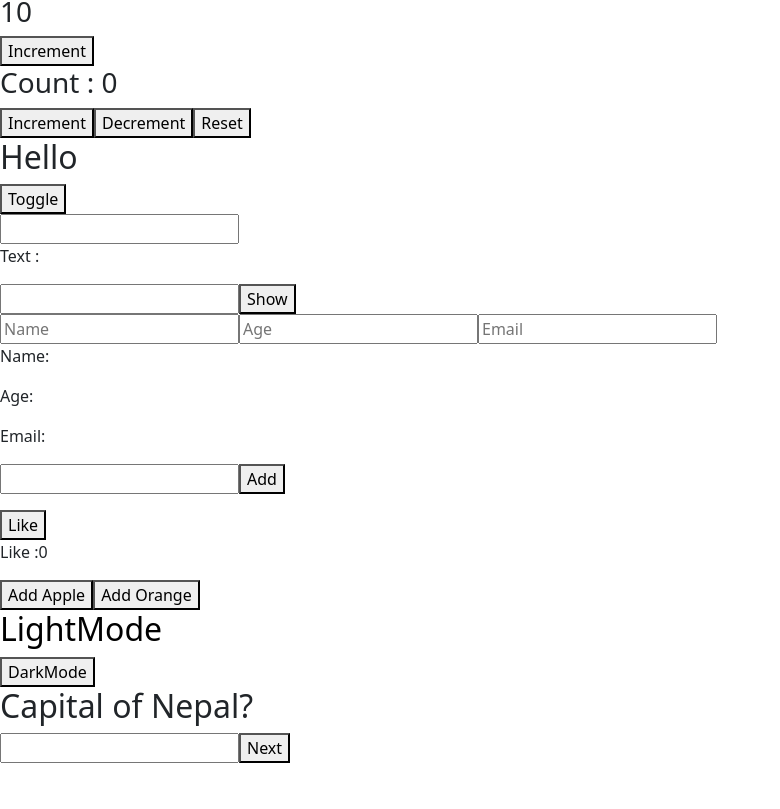
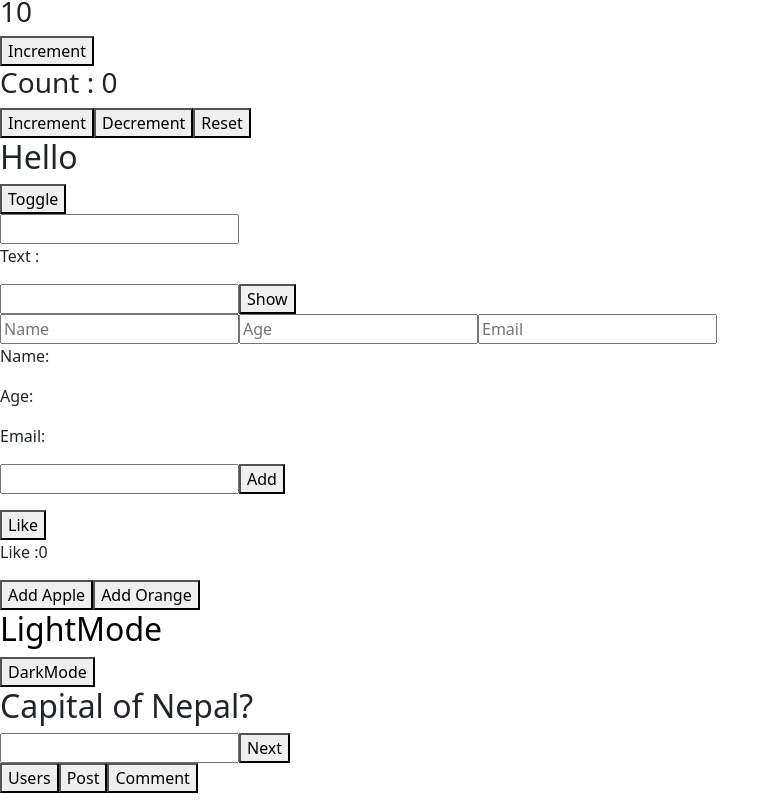
Before and after one commit to JoshiNirdesh/learn-react, a React (Vite) app: page / in a window 1280 px wide. Shown: the part 461-1270 px from the top of the page, without its empty margins (0-780 px from the left). Before the commit the page ends 1224 px from the top, so only its background shows below. Built offline with nearby package versions, Linux system fonts and the light colour scheme.

Commit message:
useEffect basics

```diff
--- a/package.json
+++ b/package.json
@@ -12,7 +12,8 @@
   "dependencies": {
     "bootstrap": "^5.3.8",
     "react": "^19.1.1",
-    "react-dom": "^19.1.1"
+    "react-dom": "^19.1.1",
+    "react-router-dom": "^7.9.4"
   },
   "devDependencies": {
     "@eslint/js": "^9.33.0",
--- a/src/App.jsx
+++ b/src/App.jsx
@@ -14,7 +14,9 @@ import LikeCount from "./assets/components/LikeCount";
 import ShoppingCart from "./assets/components/ShoppingCart";
 import ModeDark from "./assets/components/ModeDark";
 import Quiz from "./assets/components/Quiz";
-
+import { Route, Routes } from "react-router-dom";
+import Learn from "./assets/useEffect/Basic";
+import Basic from "./assets/useEffect/Basic";
 const App = () => {
   let items = ["Nepal", "USA", "India", "China", "Russia"];
   const handleSelect = (item) => {
@@ -45,6 +47,7 @@ const App = () => {
       <ShoppingCart />
       <ModeDark />
       <Quiz />
+      <Basic />
     </div>
   );
 };
--- /dev/null
+++ b/src/assets/useEffect/Basic.jsx
@@ -0,0 +1,16 @@
+import React, { useState } from "react";
+
+const Basic = () => {
+  const [resource, setResource] = useState("");
+  return (
+    <div>
+      <button onClick={() => setResource("users")}>Users</button>
+      <button onClick={() => setResource("post")}>Post</button>
+      <button onClick={() => setResource("comment")}>Comment</button>
+
+      <p>{resource}</p>
+    </div>
+  );
+};
+
+export default Basic;
--- a/src/main.jsx
+++ b/src/main.jsx
@@ -2,6 +2,7 @@ import { StrictMode } from "react";
 import { createRoot } from "react-dom/client";
 import "bootstrap/dist/css/bootstrap.css";
 import App from "./App.jsx";
+import { BrowserRouter } from "react-router-dom";
 
 createRoot(document.getElementById("root")).render(
   <StrictMode>
```
Also changed, not shown: 1 other file (tests, documents, lock files or other folders).
